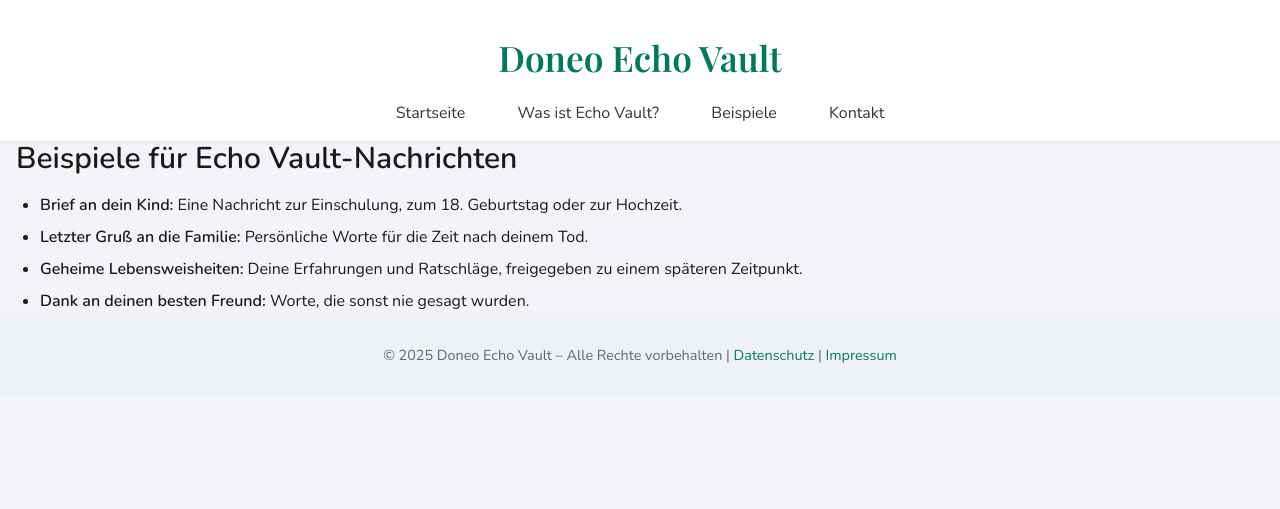
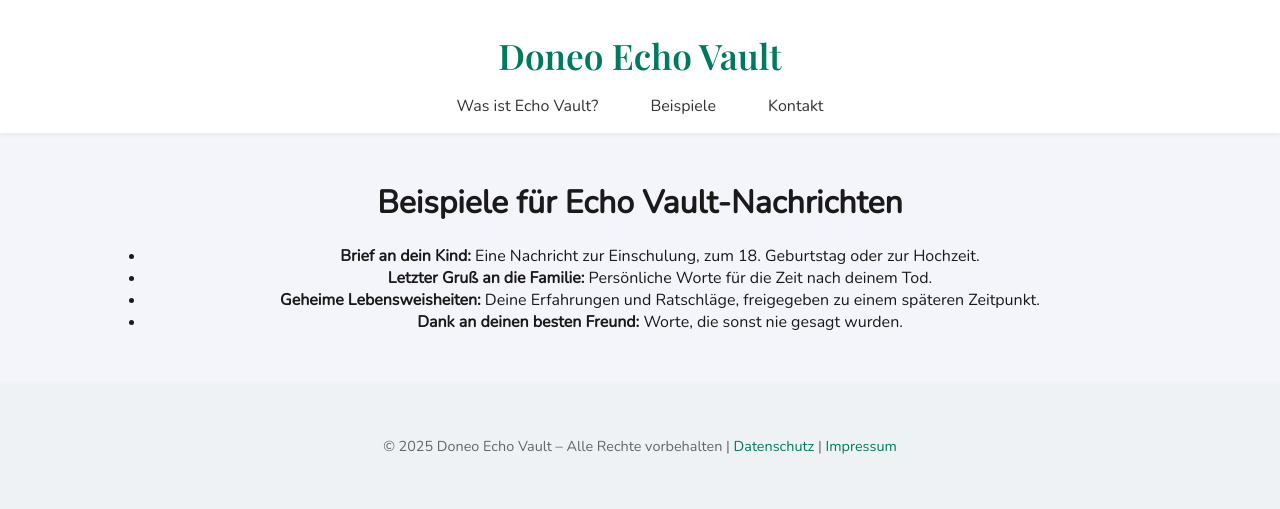
Before and after one commit to doneo24/echo_vault, a Flask app: page /beispiele in a window 1280 px wide. Shown: the top 509 px of the page. Run offline with Flask 3, Linux system fonts and the light colour scheme; some libraries are stand-ins or nearby versions.

Commit message:
Update base.html

```diff
--- a/templates/base.html
+++ b/templates/base.html
@@ -4,21 +4,13 @@
   <meta charset="UTF-8" />
   <meta name="viewport" content="width=device-width, initial-scale=1.0" />
   <title>Doneo Echo Vault</title>
-
-  <!-- Tailwind CDN -->
-  <script src="https://cdn.tailwindcss.com"></script>
-
-  <!-- Google Fonts -->
-  <link href="https://fonts.googleapis.com/css2?family=Playfair+Display:wght@600&family=Nunito:wght@400;600&display=swap" rel="stylesheet" />
-
+  <link href="https://fonts.googleapis.com/css2?family=Playfair+Display:wght@600&family=Nunito&display=swap" rel="stylesheet">
   <style>
-    * {
-      box-sizing: border-box;
-    }
+    * { box-sizing: border-box; }
     body {
       margin: 0;
       font-family: 'Nunito', 'Segoe UI', sans-serif;
-      background-color: #f4f4f8;
+      background-color: #f4f4fb;
       color: #1a1a1a;
       -webkit-font-smoothing: antialiased;
       -moz-osx-font-smoothing: grayscale;
@@ -48,9 +40,15 @@
     nav a:hover {
       color: #007a5e;
     }
+    main {
+      max-width: 1100px;
+      margin: 3rem auto;
+      padding: 0 1rem;
+      text-align: center;
+    }
     footer {
       text-align: center;
-      padding: 2rem 1rem;
+      padding: 2.5rem 1rem;
       background: #eef2f4;
       font-size: 0.9rem;
       color: #666;
@@ -62,32 +60,55 @@
     footer a:hover {
       text-decoration: underline;
     }
+    input[type="text"], textarea {
+      width: 100%;
+      max-width: 500px;
+      padding: 0.75rem;
+      border: 1px solid #ccc;
+      border-radius: 0.5rem;
+      margin-top: 0.5rem;
+    }
+    label {
+      font-weight: 600;
+    }
+    .form-section {
+      background-color: #fff;
+      padding: 2rem;
+      border-radius: 1rem;
+      box-shadow: 0 0 10px rgba(0,0,0,0.05);
+    }
+    button {
+      background-color: #007a5e;
+      color: white;
+      padding: 0.75rem 1.5rem;
+      border: none;
+      border-radius: 0.5rem;
+      font-size: 1rem;
+      margin-top: 1rem;
+      cursor: pointer;
+    }
+    button:hover {
+      background-color: #00624c;
+    }
   </style>
 </head>
 <body>
 
-  <!-- HEADER -->
 <header>
-    <h1>Doneo Echo Vault</h1>
+  <h1><a href="/" style="text-decoration:none; color:#007a5e;">Doneo Echo Vault</a></h1>
   <nav>
-      <a href="/">Startseite</a>
     <a href="/was-ist">Was ist Echo Vault?</a>
     <a href="/beispiele">Beispiele</a>
     <a href="/kontakt">Kontakt</a>
   </nav>
 </header>
 
-  <!-- CONTENT -->
-  <main class="px-4">
+<main>
   {% block content %}{% endblock %}
 </main>
 
-  <!-- FOOTER -->
 <footer>
-    <p>&copy; 2025 Doneo Echo Vault – Alle Rechte vorbehalten |
-      <a href="/datenschutz">Datenschutz</a> |
-      <a href="/impressum">Impressum</a>
-    </p>
+  <p>&copy; 2025 Doneo Echo Vault – Alle Rechte vorbehalten | <a href="/datenschutz">Datenschutz</a> | <a href="/impressum">Impressum</a></p>
 </footer>
 
 </body>
```
Lines whose indentation alone changed are shown as unchanged.
